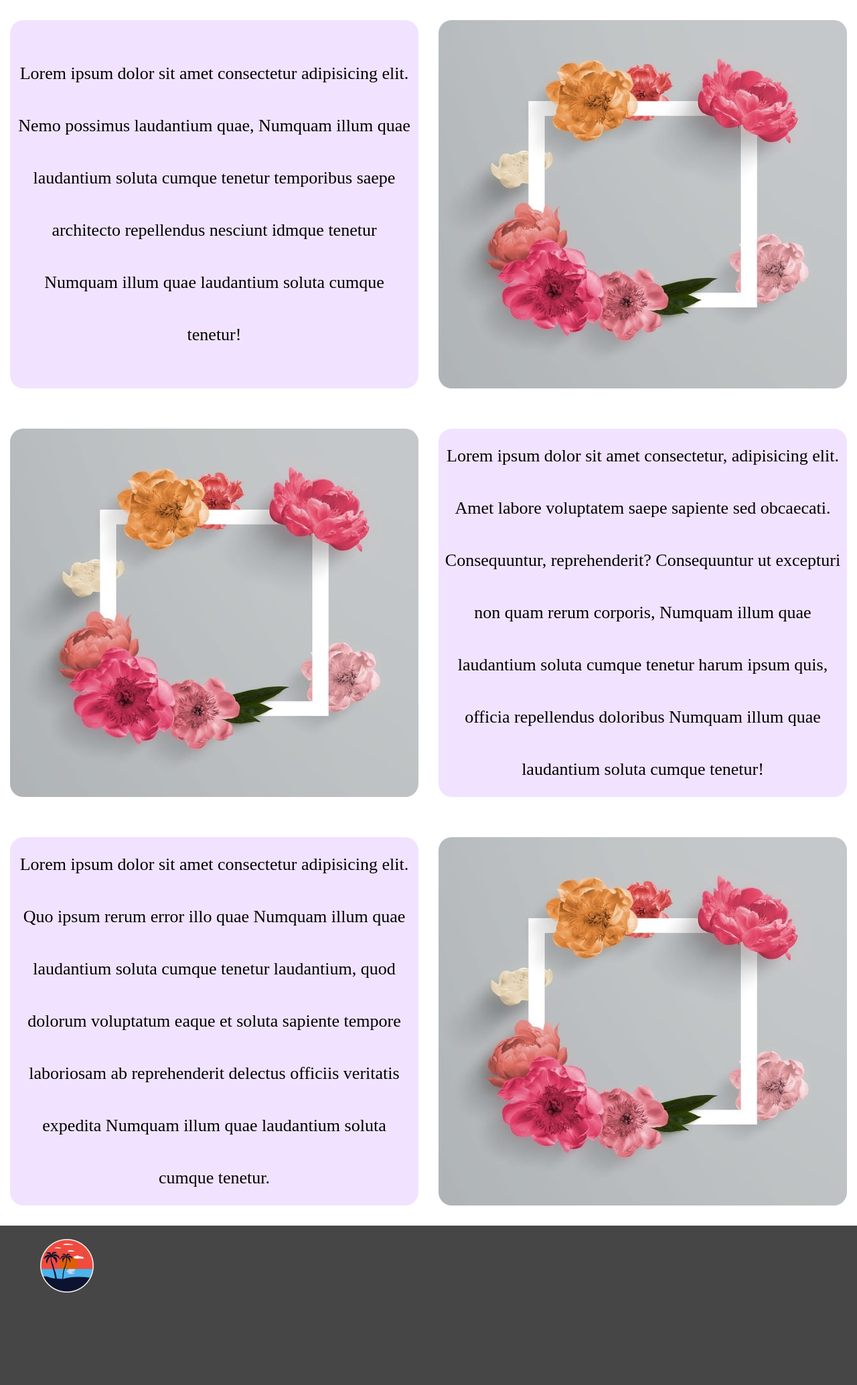
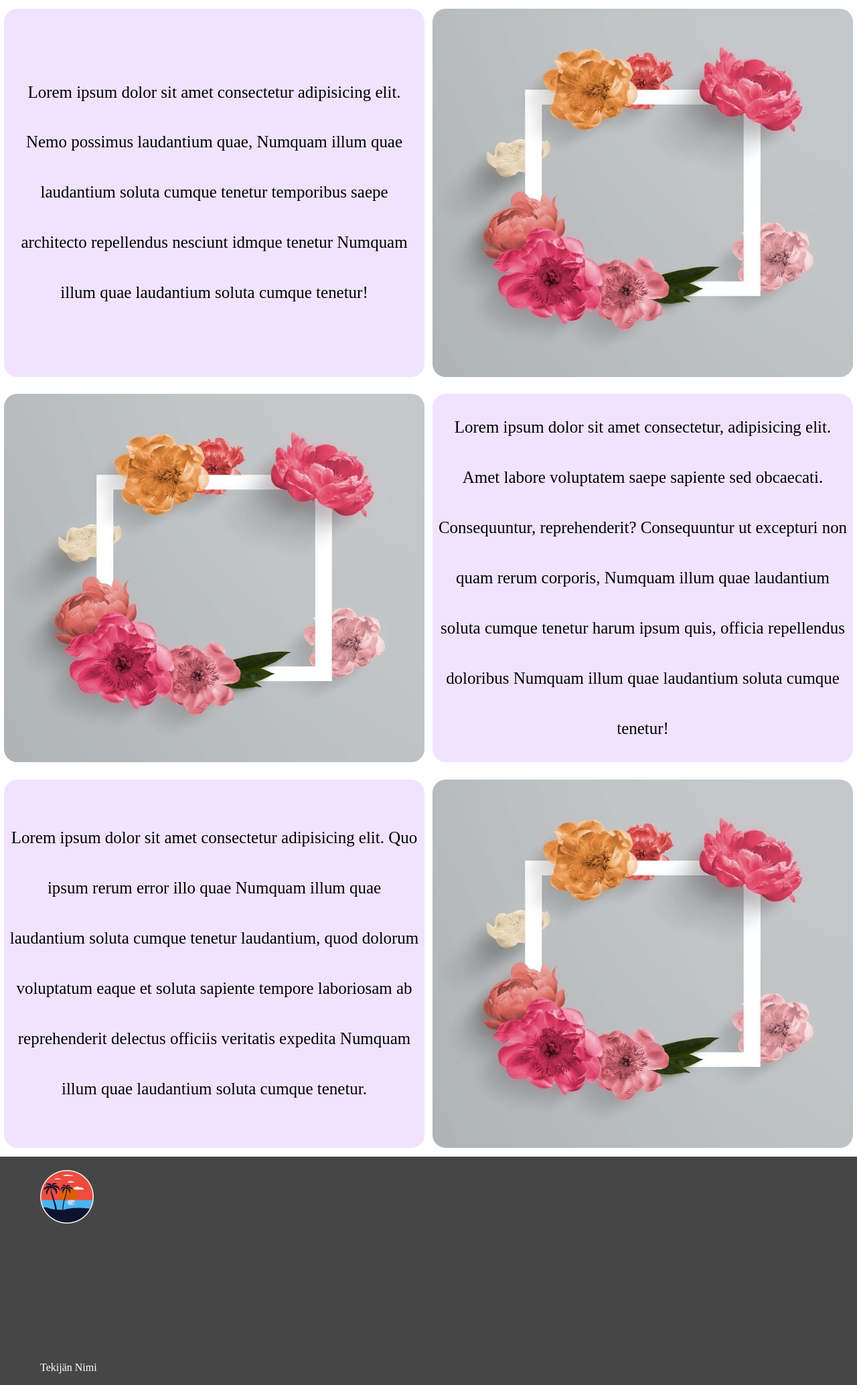
Before and after one commit to SakkyTT/web-kehitys, a PHP site: page / in a window 1280 px wide. Shown: the part 216-2284 px from the top of the page at 67% size. Run offline with PHP 8.4, Linux system fonts and the light colour scheme.

Commit message:
med updates

```diff
--- a/mockup_flex/styles.css
+++ b/mockup_flex/styles.css
@@ -1,8 +1,8 @@
-.logo{
+.logo {
     width: 80px;
 }
 
-header{
+header {
     display: flex;
     justify-content: center;
     align-items: center;
@@ -15,7 +15,8 @@ header{
     width: 100%;
     max-width: 1330px;
     display: flex;
-    justify-content: space-between; /* laittaa tyhjän tilan lapsien väliin*/
+    justify-content: space-between;
+    /* laittaa tyhjän tilan lapsien väliin*/
     align-items: center;
 }
 
@@ -49,19 +50,42 @@ a {
     padding: 8px;
 }
 
+@media (max-width: 1350px) { /*  kohta 1  */
+    .box p {
+        font-size: 1.95vw; /* huomioi rem ja vw ero*/
+    }
+}
+
 .box-item {
     max-width: 650px;
     max-height: 550px;
-    height: 550px; /* staattinen korkeus laatikoille */
+    height: 550px;
+    /* staattinen korkeus laatikoille */
     /* width: 650px; */
     flex: 1;
     background-color: rgb(241, 227, 255);
     margin: 30 15 30 15;
     border-radius: 20px;
     text-align: center;
-    display: flex; /* keskitetään p tämän div:n sisällä */
-    align-items: center; /* y-axis */
-    justify-content: center; /* x-axis */
+    display: flex;
+    /* keskitetään p tämän div:n sisällä */
+    align-items: center;
+    /* y-axis */
+    justify-content: center;
+    /* x-axis */
+}
+
+@media (max-width: 1350px) { /*  kohta 2  */
+    .box-item {
+        height: auto;
+        margin: 1vw 0.5vw 1vw 0.5vw;
+    }
+}
+
+@media (max-width: 1350px) { /*  kohta 2  */
+    .box {
+        align-items: stretch;
+    }
 }
 
 .box-item img {
@@ -88,7 +112,8 @@ footer {
     height: 80px;
 }
 
-footer p, footer a {
+footer p,
+footer a {
     color: white;
 }
 
```
